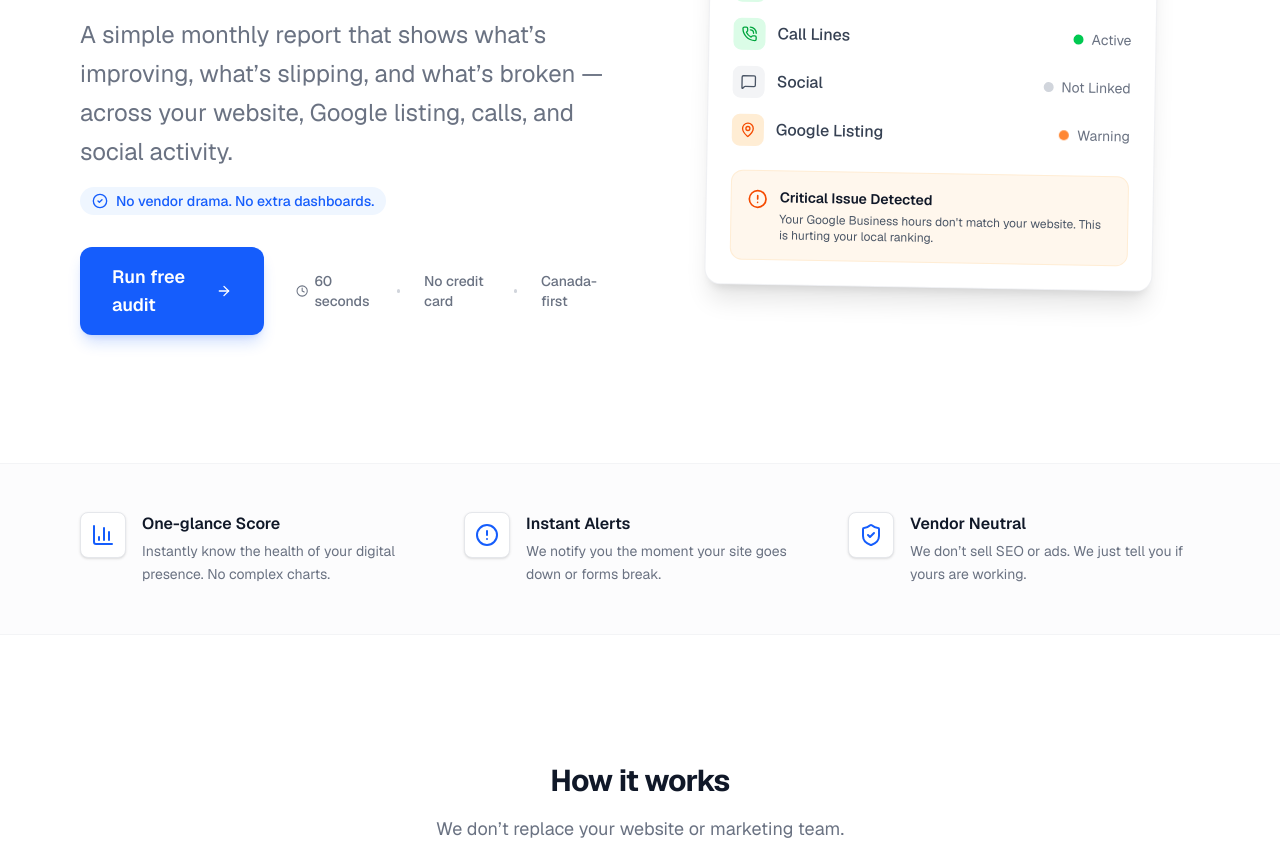
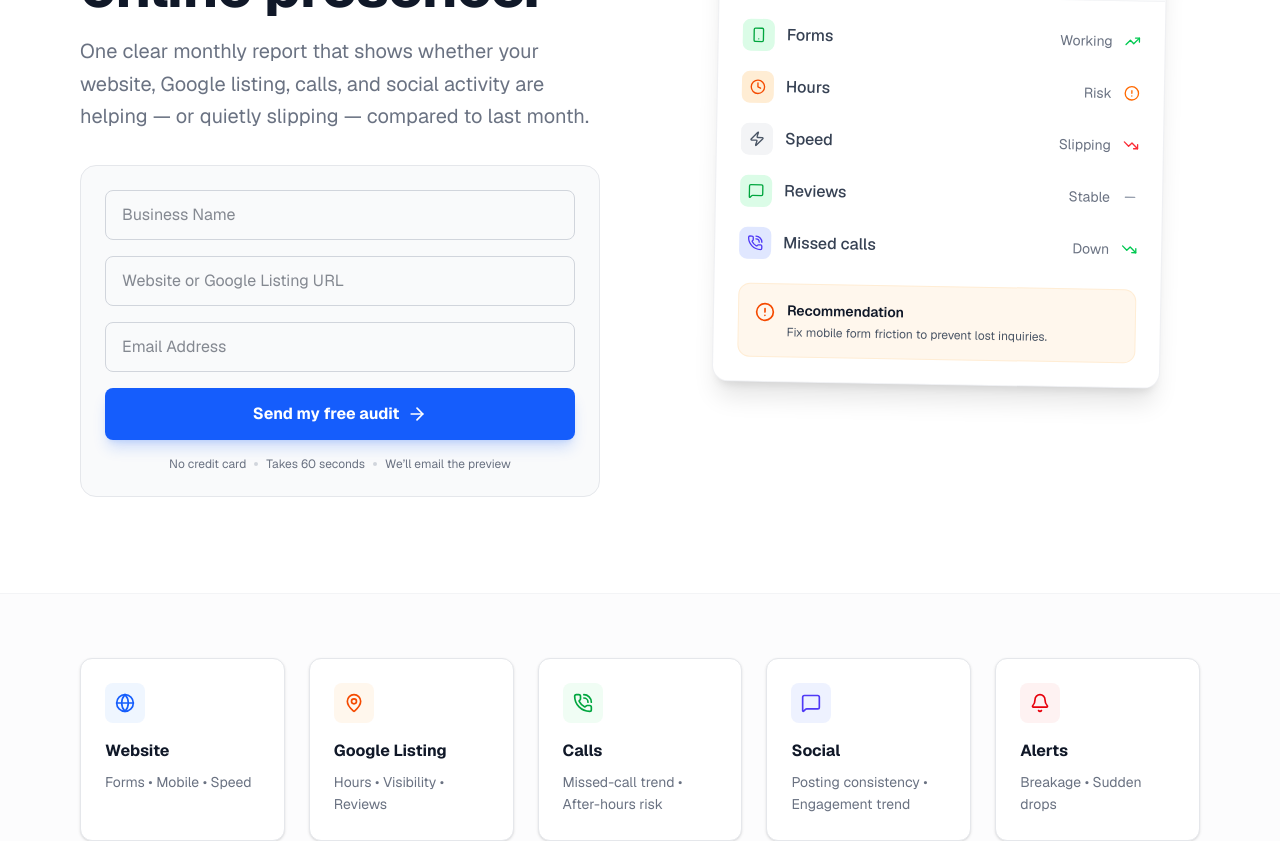
Before and after one commit to eliliveshere/onlinehealthmonitor, a Next.js app: page / in a window 1280 px wide. Shown: the part 360-1201 px from the top of the page. Built offline with nearby package versions, Linux system fonts and the light colour scheme.

Commit message:
Update splash page content and structure

```diff
--- a/app/page.tsx
+++ b/app/page.tsx
@@ -1,8 +1,10 @@
+"use client";
+
 import Link from "next/link";
+import { useState } from "react";
 import {
   CheckCircle2,
   AlertCircle,
-  BarChart3,
   ShieldCheck,
   ArrowRight,
   Globe,
@@ -14,11 +16,22 @@ import {
   Minus,
   Activity,
   Files,
-  Search,
-  Clock
+  Clock,
+  Smartphone,
+  Zap,
+  Calendar,
+  Eye,
+  Bell
 } from "lucide-react";
 
 export default function Home() {
+  const [formStatus, setFormStatus] = useState<'idle' | 'success'>('idle');
+
+  const handleAuditSubmit = (e: React.FormEvent) => {
+    e.preventDefault();
+    setFormStatus('success');
+  };
+
   return (
     <div className="min-h-screen font-sans text-gray-900 bg-white selection:bg-blue-100">
       {/* 1) Sticky Header */}
@@ -41,7 +54,7 @@ export default function Home() {
           </nav>
 
           <Link
-            href="/audit/new"
+            href="#audit-form"
             className="bg-gray-900 hover:bg-gray-800 text-white text-sm font-semibold px-5 py-2.5 rounded-full transition-all"
           >
             Get my free audit
@@ -50,49 +63,96 @@ export default function Home() {
       </header>
 
       {/* 2) Hero Section */}
-      <section className="pt-16 pb-20 md:pt-24 md:pb-32 px-4 max-w-6xl mx-auto">
-        <div className="grid lg:grid-cols-2 gap-12 items-center">
+      <section className="pt-12 pb-16 md:pt-20 md:pb-24 px-4 max-w-6xl mx-auto">
+        <div className="grid lg:grid-cols-2 gap-12 lg:gap-20 items-center">
           <div className="space-y-8 max-w-2xl">
             <div className="space-y-4">
+              <p className="text-sm font-medium text-blue-600 tracking-wide uppercase">For local service businesses that rely on calls + inquiries</p>
               <h1 className="text-4xl md:text-5xl lg:text-6xl font-bold tracking-tight text-gray-900 leading-[1.1]">
-                The Norton Antivirus for your online presence.
+                A monthly health check for your online presence.
               </h1>
-              <p className="text-xl md:text-2xl text-gray-500 leading-relaxed font-normal">
-                A simple monthly report that shows what’s improving, what’s slipping, and what’s broken — across your website, Google listing, calls, and social activity.
+              <p className="text-xl text-gray-500 leading-relaxed font-normal">
+                One clear monthly report that shows whether your website, Google listing, calls, and social activity are helping — or quietly slipping — compared to last month.
               </p>
-              <div className="flex items-center gap-2 text-blue-600 font-medium bg-blue-50 w-fit px-3 py-1 rounded-full text-sm">
-                <CheckCircle2 className="w-4 h-4" />
-                <span>No vendor drama. No extra dashboards.</span>
-              </div>
             </div>
 
-            <div className="flex flex-col sm:flex-row gap-4">
-              <Link
-                href="/audit/new"
-                className="bg-blue-600 hover:bg-blue-700 text-white text-lg font-semibold px-8 py-4 rounded-xl shadow-lg shadow-blue-600/20 hover:shadow-blue-600/30 transition-all flex items-center justify-center gap-2"
-              >
-                Run free audit
-                <ArrowRight className="w-5 h-5" />
-              </Link>
-              <div className="flex items-center justify-center gap-6 px-4 text-sm font-medium text-gray-500">
-                <span className="flex items-center gap-1.5"><Clock className="w-4 h-4" /> 60 seconds</span>
-                <span className="w-1 h-1 bg-gray-300 rounded-full" />
-                <span>No credit card</span>
-                <span className="w-1 h-1 bg-gray-300 rounded-full" />
-                <span>Canada-first</span>
-              </div>
+            {/* INLINE FREE AUDIT REQUEST FORM */}
+            <div id="audit-form" className="bg-gray-50 p-6 rounded-2xl border border-gray-200">
+              {formStatus === 'idle' ? (
+                <form onSubmit={handleAuditSubmit} className="space-y-4">
+                  <div>
+                    <label htmlFor="business" className="sr-only">Business Name</label>
+                    <input
+                      type="text"
+                      id="business"
+                      required
+                      placeholder="Business Name"
+                      className="w-full px-4 py-3 rounded-lg border border-gray-300 focus:ring-2 focus:ring-blue-600 focus:border-transparent outline-none transition-all"
+                    />
+                  </div>
+                  <div>
+                    <label htmlFor="url" className="sr-only">Website or Google Listing URL</label>
+                    <input
+                      type="text"
+                      id="url"
+                      required
+                      placeholder="Website or Google Listing URL"
+                      className="w-full px-4 py-3 rounded-lg border border-gray-300 focus:ring-2 focus:ring-blue-600 focus:border-transparent outline-none transition-all"
+                    />
+                  </div>
+                  <div>
+                    <label htmlFor="email" className="sr-only">Email</label>
+                    <input
+                      type="email"
+                      id="email"
+                      required
+                      placeholder="Email Address"
+                      className="w-full px-4 py-3 rounded-lg border border-gray-300 focus:ring-2 focus:ring-blue-600 focus:border-transparent outline-none transition-all"
+                    />
+                  </div>
+                  <button
+                    type="submit"
+                    className="w-full bg-blue-600 hover:bg-blue-700 text-white font-bold py-3.5 rounded-lg shadow-lg shadow-blue-600/20 hover:shadow-blue-600/30 transition-all flex items-center justify-center gap-2"
+                  >
+                    Send my free audit <ArrowRight className="w-5 h-5" />
+                  </button>
+                  <p className="text-xs text-center text-gray-500 mt-3 flex items-center justify-center gap-2">
+                    <span>No credit card</span>
+                    <span className="w-1 h-1 bg-gray-300 rounded-full" />
+                    <span>Takes 60 seconds</span>
+                    <span className="w-1 h-1 bg-gray-300 rounded-full" />
+                    <span>We’ll email the preview</span>
+                  </p>
+                </form>
+              ) : (
+                <div className="text-center py-6 space-y-4">
+                  <div className="w-12 h-12 bg-green-100 text-green-600 rounded-full flex items-center justify-center mx-auto mb-4">
+                    <CheckCircle2 className="w-6 h-6" />
+                  </div>
+                  <h3 className="text-xl font-bold text-gray-900">Thanks — we’ll email your preview shortly.</h3>
+                  <p className="text-gray-500 text-sm">Keep an eye on your inbox.</p>
+                  <div className="pt-2">
+                    <Link href="#" className="text-blue-600 font-medium hover:underline text-sm">
+                      Want it faster? Book a 10-min walkthrough
+                    </Link>
+                  </div>
+                </div>
+              )}
             </div>
           </div>
 
           {/* Visual Mock Card: Monthly Online Health Report */}
-          <div className="relative">
+          <div className="relative mt-8 lg:mt-0">
             <div className="absolute -inset-4 bg-gradient-to-tr from-blue-100 to-violet-100 rounded-[2rem] opacity-60 blur-2xl -z-10" />
             <div className="bg-white rounded-2xl shadow-xl border border-gray-200/60 overflow-hidden max-w-md mx-auto transform rotate-1 hover:rotate-0 transition-transform duration-500">
               {/* Card Header */}
               <div className="bg-gray-50 border-b border-gray-100 p-6 flex items-center justify-between">
                 <div>
                   <h3 className="text-sm font-bold text-gray-900 uppercase tracking-wide">Monthly Health Report</h3>
-                  <p className="text-xs text-gray-500 mt-0.5">Report #12 • February 2026</p>
+                  <div className="flex items-center gap-2 mt-1">
+                    <span className="w-2 h-2 bg-blue-500 rounded-full"></span>
+                    <p className="text-xs text-gray-600 font-medium">This month vs last month</p>
+                  </div>
                 </div>
                 <div className="text-right">
                   <div className="text-2xl font-bold text-gray-900">6/10</div>
@@ -101,64 +161,82 @@ export default function Home() {
               </div>
 
               {/* Status Table */}
-              <div className="p-6 space-y-4">
+              <div className="p-6 space-y-5">
+                {/* Row 1: Forms */}
                 <div className="flex items-center justify-between">
                   <div className="flex items-center gap-3">
                     <div className="w-8 h-8 rounded-lg bg-green-100 flex items-center justify-center text-green-600">
-                      <Globe className="w-4 h-4" />
+                      <Smartphone className="w-4 h-4" />
                     </div>
-                    <span className="font-medium text-gray-700">Website</span>
+                    <span className="font-medium text-gray-700">Forms</span>
                   </div>
-                  <div className="flex items-center gap-2">
-                    <span className="w-2.5 h-2.5 rounded-full bg-green-500" />
-                    <span className="text-sm text-gray-500">Online</span>
+                  <div className="flex items-center gap-3">
+                    <span className="text-sm text-gray-500">Working</span>
+                    <span className="text-green-500"><TrendingUp className="w-4 h-4" /></span>
                   </div>
                 </div>
 
+                {/* Row 2: Hours */}
+                <div className="flex items-center justify-between">
+                  <div className="flex items-center gap-3">
+                    <div className="w-8 h-8 rounded-lg bg-orange-100 flex items-center justify-center text-orange-600">
+                      <Clock className="w-4 h-4" />
+                    </div>
+                    <span className="font-medium text-gray-700">Hours</span>
+                  </div>
+                  <div className="flex items-center gap-3">
+                    <span className="text-sm text-gray-500">Risk</span>
+                    <span className="text-orange-500"><AlertCircle className="w-4 h-4" /></span>
+                  </div>
+                </div>
+
+                {/* Row 3: Speed */}
+                <div className="flex items-center justify-between">
+                  <div className="flex items-center gap-3">
+                    <div className="w-8 h-8 rounded-lg bg-gray-100 flex items-center justify-center text-gray-600">
+                      <Zap className="w-4 h-4" />
+                    </div>
+                    <span className="font-medium text-gray-700">Speed</span>
+                  </div>
+                  <div className="flex items-center gap-3">
+                    <span className="text-sm text-gray-500">Slipping</span>
+                    <span className="text-red-500"><TrendingDown className="w-4 h-4" /></span>
+                  </div>
+                </div>
+
+                {/* Row 4: Reviews */}
                 <div className="flex items-center justify-between">
                   <div className="flex items-center gap-3">
                     <div className="w-8 h-8 rounded-lg bg-green-100 flex items-center justify-center text-green-600">
-                      <PhoneCall className="w-4 h-4" />
+                      <MessageSquare className="w-4 h-4" />
                     </div>
-                    <span className="font-medium text-gray-700">Call Lines</span>
+                    <span className="font-medium text-gray-700">Reviews</span>
                   </div>
-                  <div className="flex items-center gap-2">
-                    <span className="w-2.5 h-2.5 rounded-full bg-green-500" />
-                    <span className="text-sm text-gray-500">Active</span>
+                  <div className="flex items-center gap-3">
+                    <span className="text-sm text-gray-500">Stable</span>
+                    <span className="text-gray-400"><Minus className="w-4 h-4" /></span>
                   </div>
                 </div>
 
+                {/* Row 5: Missed Calls */}
                 <div className="flex items-center justify-between">
                   <div className="flex items-center gap-3">
-                    <div className="w-8 h-8 rounded-lg bg-gray-100 flex items-center justify-center text-gray-600">
-                      <MessageSquare className="w-4 h-4" />
+                    <div className="w-8 h-8 rounded-lg bg-indigo-100 flex items-center justify-center text-indigo-600">
+                      <PhoneCall className="w-4 h-4" />
                     </div>
-                    <span className="font-medium text-gray-700">Social</span>
+                    <span className="font-medium text-gray-700">Missed calls</span>
                   </div>
-                  <div className="flex items-center gap-2">
-                    <span className="w-2.5 h-2.5 rounded-full bg-gray-300" />
-                    <span className="text-sm text-gray-500">Not Linked</span>
-                  </div>
-                </div>
-
-                <div className="flex items-center justify-between">
                   <div className="flex items-center gap-3">
-                    <div className="w-8 h-8 rounded-lg bg-orange-100 flex items-center justify-center text-orange-600">
-                      <MapPin className="w-4 h-4" />
-                    </div>
-                    <span className="font-medium text-gray-700">Google Listing</span>
-                  </div>
-                  <div className="flex items-center gap-2">
-                    <span className="w-2.5 h-2.5 rounded-full bg-orange-500 animate-pulse" />
-                    <span className="text-sm text-gray-500">Warning</span>
+                    <span className="text-sm text-gray-500">Down</span>
+                    <span className="text-green-500"><TrendingDown className="w-4 h-4" /></span>
                   </div>
                 </div>
 
                 <div className="mt-6 p-4 bg-orange-50 rounded-xl border border-orange-100 flex gap-3 items-start">
                   <AlertCircle className="w-5 h-5 text-orange-600 shrink-0 mt-0.5" />
                   <div>
-                    <p className="text-sm font-semibold text-gray-900">Critical Issue Detected</p>
-                    <p className="text-xs text-gray-600 mt-1">Your Google Business hours don't match your website. This is hurting your local ranking.</p>
+                    <p className="text-sm font-semibold text-gray-900">Recommendation</p>
+                    <p className="text-xs text-gray-600 mt-1">Fix mobile form friction to prevent lost inquiries.</p>
                   </div>
                 </div>
               </div>
@@ -167,36 +245,41 @@ export default function Home() {
         </div>
       </section>
 
-      {/* 3) Trust Strip */}
-      <section className="border-y border-gray-100 bg-gray-50/50 py-12">
-        <div className="max-w-6xl mx-auto px-4 grid md:grid-cols-3 gap-8">
-          {[
-            {
-              icon: BarChart3,
-              title: "One-glance Score",
-              desc: "Instantly know the health of your digital presence. No complex charts."
-            },
-            {
-              icon: AlertCircle,
-              title: "Instant Alerts",
-              desc: "We notify you the moment your site goes down or forms break."
-            },
-            {
-              icon: ShieldCheck,
-              title: "Vendor Neutral",
-              desc: "We don’t sell SEO or ads. We just tell you if yours are working."
-            }
-          ].map((item, i) => (
-            <div key={i} className="flex items-start gap-4">
-              <div className="bg-white p-2.5 rounded-lg border border-gray-200 shadow-sm text-blue-600">
-                <item.icon className="w-6 h-6" />
-              </div>
-              <div>
-                <h3 className="font-semibold text-gray-900">{item.title}</h3>
-                <p className="text-sm text-gray-500 mt-1 leading-relaxed">{item.desc}</p>
-              </div>
+      {/* 4) WHAT WE MONITOR (Directly Below Hero) */}
+      <section className="border-y border-gray-100 bg-gray-50/50 py-16">
+        <div className="max-w-6xl mx-auto px-4">
+          <div className="grid sm:grid-cols-2 lg:grid-cols-5 gap-6">
+            {/* Website */}
+            <div className="bg-white p-6 rounded-xl border border-gray-200 shadow-sm hover:shadow-md transition-shadow">
+              <div className="w-10 h-10 bg-blue-50 text-blue-600 rounded-lg flex items-center justify-center mb-4"><Globe className="w-5 h-5" /></div>
+              <h3 className="font-bold text-gray-900 mb-2">Website</h3>
+              <p className="text-sm text-gray-500 leading-relaxed">Forms • Mobile • Speed</p>
             </div>
-          ))}
+            {/* Google Listing */}
+            <div className="bg-white p-6 rounded-xl border border-gray-200 shadow-sm hover:shadow-md transition-shadow">
+              <div className="w-10 h-10 bg-orange-50 text-orange-600 rounded-lg flex items-center justify-center mb-4"><MapPin className="w-5 h-5" /></div>
+              <h3 className="font-bold text-gray-900 mb-2">Google Listing</h3>
+              <p className="text-sm text-gray-500 leading-relaxed">Hours • Visibility • Reviews</p>
+            </div>
+            {/* Calls */}
+            <div className="bg-white p-6 rounded-xl border border-gray-200 shadow-sm hover:shadow-md transition-shadow">
+              <div className="w-10 h-10 bg-green-50 text-green-600 rounded-lg flex items-center justify-center mb-4"><PhoneCall className="w-5 h-5" /></div>
+              <h3 className="font-bold text-gray-900 mb-2">Calls</h3>
+              <p className="text-sm text-gray-500 leading-relaxed">Missed-call trend • After-hours risk</p>
+            </div>
+            {/* Social */}
+            <div className="bg-white p-6 rounded-xl border border-gray-200 shadow-sm hover:shadow-md transition-shadow">
+              <div className="w-10 h-10 bg-indigo-50 text-indigo-600 rounded-lg flex items-center justify-center mb-4"><MessageSquare className="w-5 h-5" /></div>
+              <h3 className="font-bold text-gray-900 mb-2">Social</h3>
+              <p className="text-sm text-gray-500 leading-relaxed">Posting consistency • Engagement trend</p>
+            </div>
+            {/* Alerts */}
+            <div className="bg-white p-6 rounded-xl border border-gray-200 shadow-sm hover:shadow-md transition-shadow">
+              <div className="w-10 h-10 bg-red-50 text-red-600 rounded-lg flex items-center justify-center mb-4"><Bell className="w-5 h-5" /></div>
+              <h3 className="font-bold text-gray-900 mb-2">Alerts</h3>
+              <p className="text-sm text-gray-500 leading-relaxed">Breakage • Sudden drops</p>
+            </div>
+          </div>
         </div>
       </section>
 
@@ -281,17 +364,27 @@ export default function Home() {
             </div>
 
             {/* Calls & Inquiry */}
-            <div className="bg-gray-800/50 p-8 rounded-2xl border border-gray-700/50">
+            <div className="bg-gray-800/50 p-8 rounded-2xl border border-gray-700/50 relative overflow-hidden">
               <div className="w-10 h-10 bg-blue-500/20 rounded-lg flex items-center justify-center mb-6 text-blue-400">
                 <PhoneCall className="w-5 h-5" />
               </div>
               <h3 className="text-xl font-bold mb-4">Calls & Inquiries</h3>
-              <p className="text-xs text-gray-500 mb-3 uppercase tracking-wide">Optional & Non-Invasive</p>
-              <ul className="space-y-3 text-gray-300">
+              <p className="text-xs text-blue-200 bg-blue-900/40 border border-blue-800 px-3 py-1.5 rounded-lg mb-4 inline-block font-medium">
+                Optional & Non-Invasive
+              </p>
+              <ul className="space-y-3 text-gray-300 mb-6">
                 <li className="flex items-center gap-2 text-sm"><CheckCircle2 className="w-4 h-4 text-emerald-500" /> Missed call trends</li>
                 <li className="flex items-center gap-2 text-sm"><CheckCircle2 className="w-4 h-4 text-emerald-500" /> After-hours callback risk</li>
                 <li className="flex items-center gap-2 text-sm"><CheckCircle2 className="w-4 h-4 text-emerald-500" /> Total inquiry volume</li>
               </ul>
+
+              {/* Trust block for calls */}
+              <div className="bg-gray-900/50 rounded-xl p-4 border border-gray-700">
+                <p className="text-xs text-gray-400 leading-relaxed">
+                  <span className="text-gray-200 font-semibold block mb-1">Privacy First:</span>
+                  No recordings. Tracks trends only (call volume / missed calls). You keep your number.
+                </p>
+              </div>
             </div>
 
             {/* Google Listing */}
@@ -337,6 +430,37 @@ export default function Home() {
         </div>
       </section>
 
+      {/* 7) Testimonials (Early Preview Feedback) */}
+      <section className="py-20 bg-white">
+        <div className="max-w-6xl mx-auto px-4">
+          <h2 className="text-2xl font-bold text-gray-900 mb-12 text-center">Early Preview Feedback</h2>
+          <div className="grid md:grid-cols-3 gap-8">
+            {[
+              {
+                quote: "Finally something that doesn't feel like another dashboard I have to log into. It just tells me if I'm winning or losing.",
+                author: "Owner, Local Service Business (Toronto)"
+              },
+              {
+                quote: "I used to pay an agency $500/mo just to send me similar reports. This is cleaner and faster.",
+                author: "Office Manager, Clinic (Ontario)"
+              },
+              {
+                quote: "It caught a broken contact form on our mobile site that we wouldn't have noticed for weeks.",
+                author: "Founder, Trades Company (Canada)"
+              }
+            ].map((t, i) => (
+              <div key={i} className="bg-gray-50 p-8 rounded-2xl border border-gray-100">
+                <div className="flex gap-1 mb-4">
+                  {[1, 2, 3, 4, 5].map(s => <div key={s} className="w-4 h-4 bg-orange-400 rounded-full" />)}
+                </div>
+                <p className="text-gray-700 mb-6 font-medium leading-relaxed">"{t.quote}"</p>
+                <p className="text-sm text-gray-400 font-medium">{t.author}</p>
+              </div>
+            ))}
+          </div>
+        </div>
+      </section>
+
       {/* 6) Pricing */}
       <section id="pricing" className="py-20 md:py-32 px-4 text-center max-w-4xl mx-auto">
         <h2 className="text-3xl font-bold text-gray-900 mb-6">Simple, vendor-neutral pricing.</h2>
@@ -364,12 +488,16 @@ export default function Home() {
             </li>
             <li className="flex items-center gap-3 text-gray-600">
               <CheckCircle2 className="w-5 h-5 text-blue-600 flex-shrink-0" />
-              <span>Works alongside existing vendors</span>
+              <span>Works with any website or agency</span>
+            </li>
+            <li className="flex items-center gap-3 text-gray-600">
+              <CheckCircle2 className="w-5 h-5 text-blue-600 flex-shrink-0" />
+              <span>You keep your last report</span>
             </li>
           </ul>
 
           <Link
-            href="/audit/new"
+            href="#audit-form"
             className="block w-full bg-gray-900 hover:bg-gray-800 text-white font-bold py-4 rounded-xl transition-all"
           >
             Start with a free audit
@@ -411,13 +539,13 @@ export default function Home() {
       </section>
 
       {/* 8) Final CTA */}
-      <section className="py-24 px-4 text-center">
+      <section className="py-24 px-4 text-center pb-32">
         <h2 className="text-3xl md:text-5xl font-bold text-gray-900 mb-6">Get your free audit in 60 seconds.</h2>
         <p className="text-xl text-gray-500 mb-8 max-w-xl mx-auto">
           See exactly where you stand with a neutral, third-party scan.
         </p>
         <Link
-          href="/audit/new"
+          href="#audit-form"
           className="inline-flex items-center justify-center gap-2 bg-blue-600 hover:bg-blue-700 text-white text-lg font-bold px-10 py-5 rounded-full shadow-xl shadow-blue-600/20 hover:shadow-blue-600/30 transition-all transform hover:-translate-y-1"
         >
           Get my free audit
```
